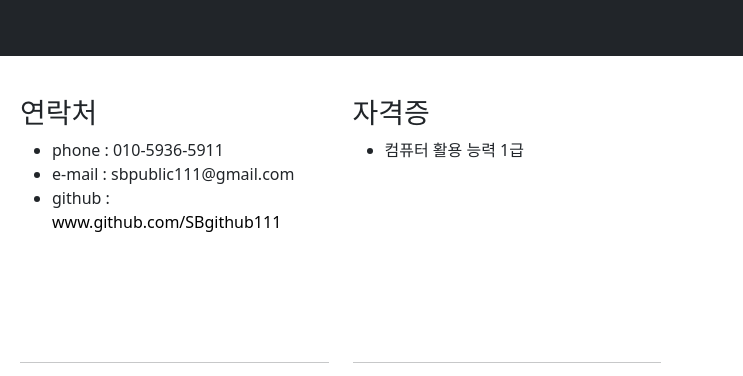
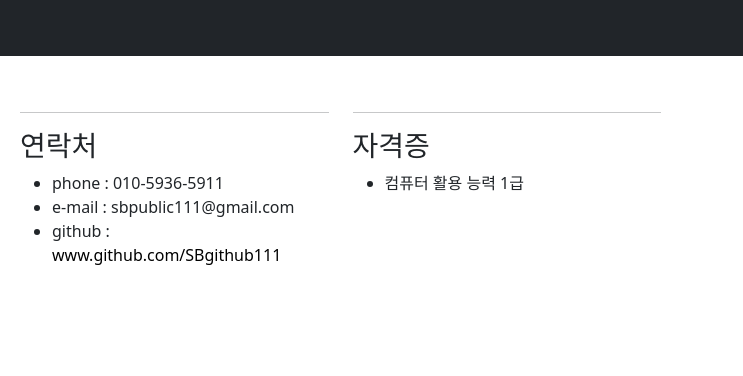
Before and after one commit to SBgithub111/WebApplicationFinal, a plain HTML site: page index.html in a window 1280 px wide. Shown: the top 376 px of the page, 537-1280 px from the left. Drawn offline with nearby package versions, Linux system fonts and the light colour scheme.

Commit message:
Add files via upload

```diff
--- a/index.html
+++ b/index.html
@@ -114,6 +114,7 @@
                     <div class="row mb-5">
                         <!--연락처-->
                         <div class="col-md mb-5">
+                            <hr>
                             <h3>연락처</h3>
                             <ul>
                                 <li>phone : 010-5936-5911</li>
@@ -124,6 +125,7 @@
                         </div>
                         <!--자격증-->
                         <div class="col-md">
+                            <hr>
                             <h3>자격증</h3>
                             <ul>
                                 <li>컴퓨터 활용 능력 1급</li>
@@ -135,7 +137,7 @@
                         <!--약력-->
 
                         <div class="col-md mb-5">
-                            <hr>
+                            <hr class="text-muted">
                             <h3>약력</h3>
                             <ul>
                                 <li>수성고등학교 졸업</li>
@@ -144,7 +146,7 @@
                         </div>
                         <!--연도 별 진행 프로젝트-->
                         <div class="col-md">
-                            <hr>
+                            <hr class="text-muted">
                             <h3>진행 프로젝트<span class="text-muted lead" style="font-size: 16px;">프로젝트들을 유튜브에서 볼 수 있습니다!</span></h3>
                             <ul>
                                 <li><a href="https://www.youtube.com/playlist?list=PLImowkhyYbgB0ONgTIyQN9a7X3LkA3TMk" target="_blank">2017</a></li>
```
